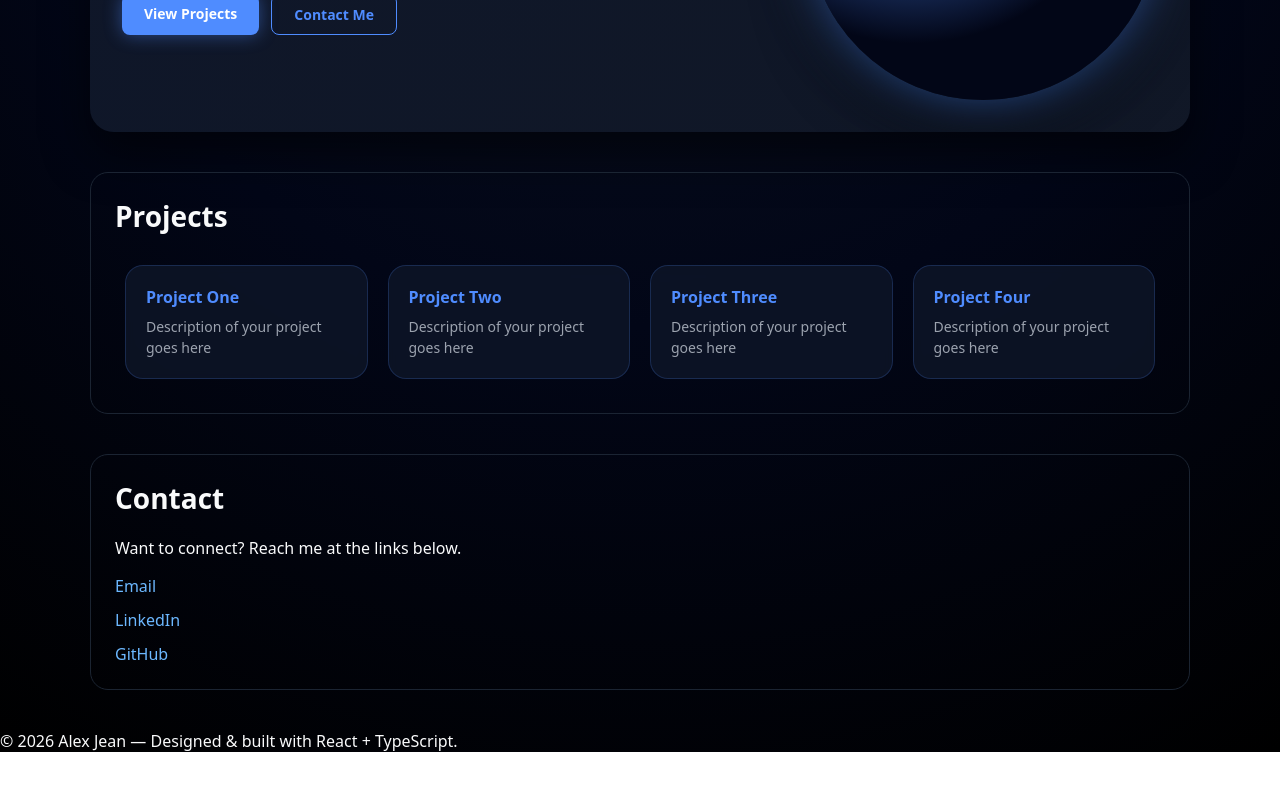
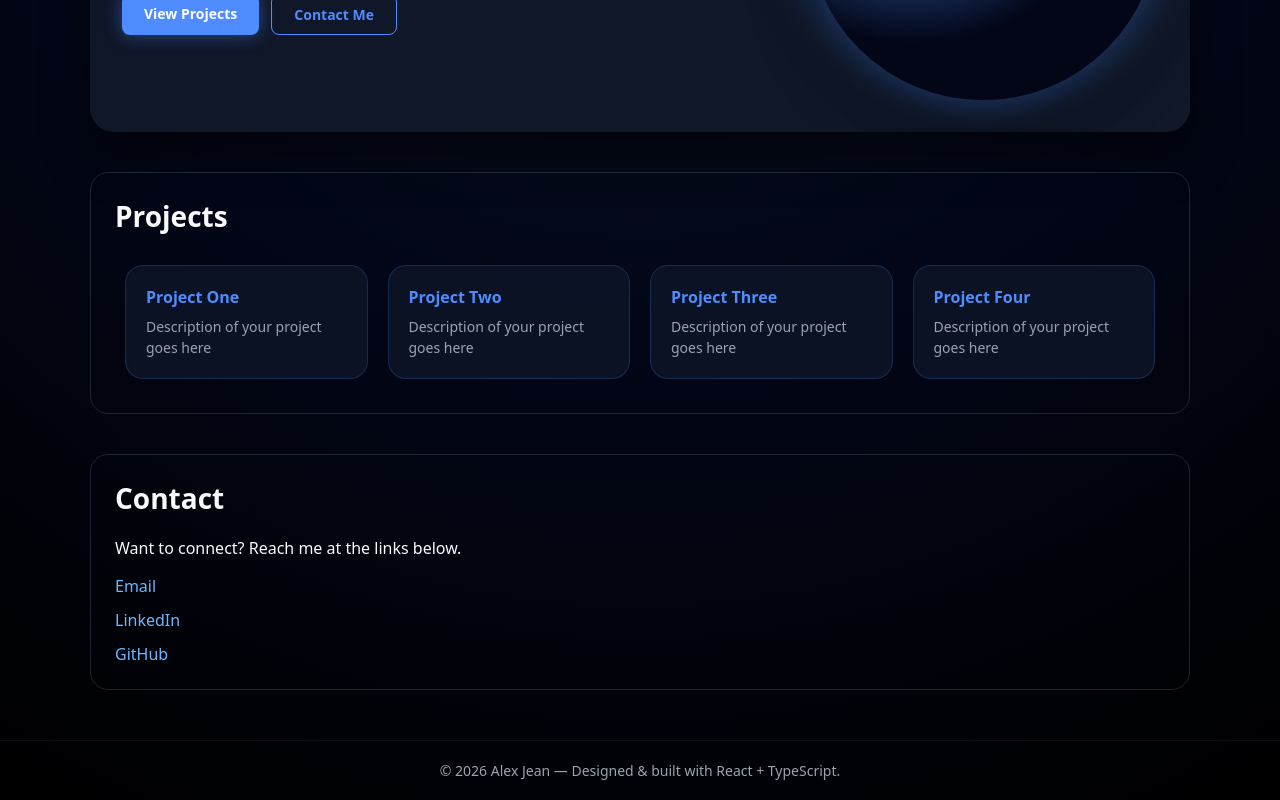
Before and after one commit to alexjeandev/alex-portfolio, a React (Vite) app: page / in a window 1280 px wide. Shown: the part 322-1122 px from the top of the page. Before the commit the page ends 1074 px from the top, so only its background shows below. Built offline with nearby package versions, Linux system fonts and the light colour scheme.

Commit message:
style: add footer styles and complete index.css

```diff
--- a/src/index.css
+++ b/src/index.css
@@ -209,3 +209,12 @@ html, body {
   color: #9dd4ff;
   transform: translateX(6px);
 }
+
+.footer {
+  text-align: center;
+  padding: 20px;
+  margin-top: 50px;
+  color: var(--text-sub);
+  font-size: 14px;
+  border-top: 1px solid rgba(255, 255, 255, 0.05);
+}
```
